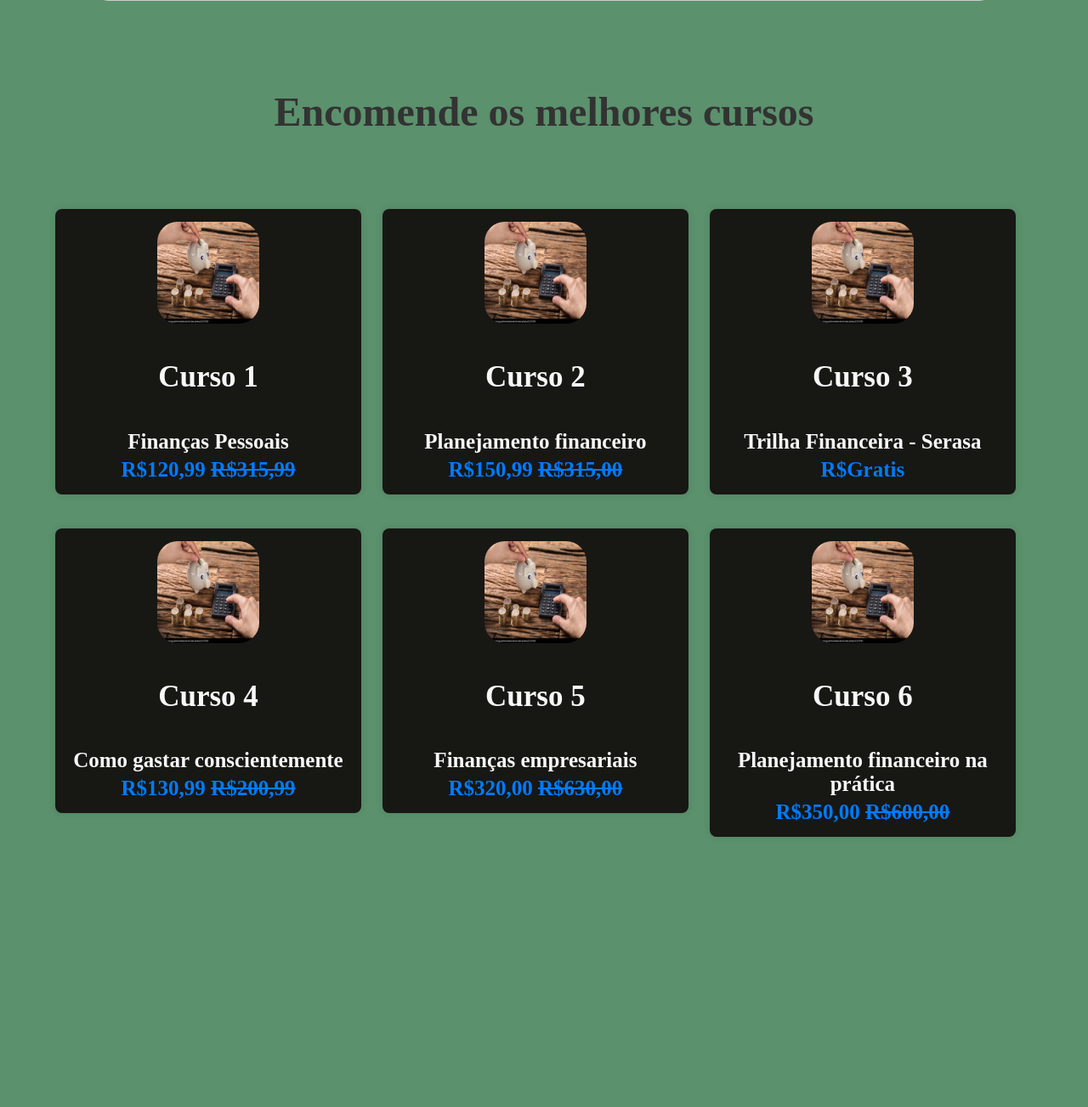
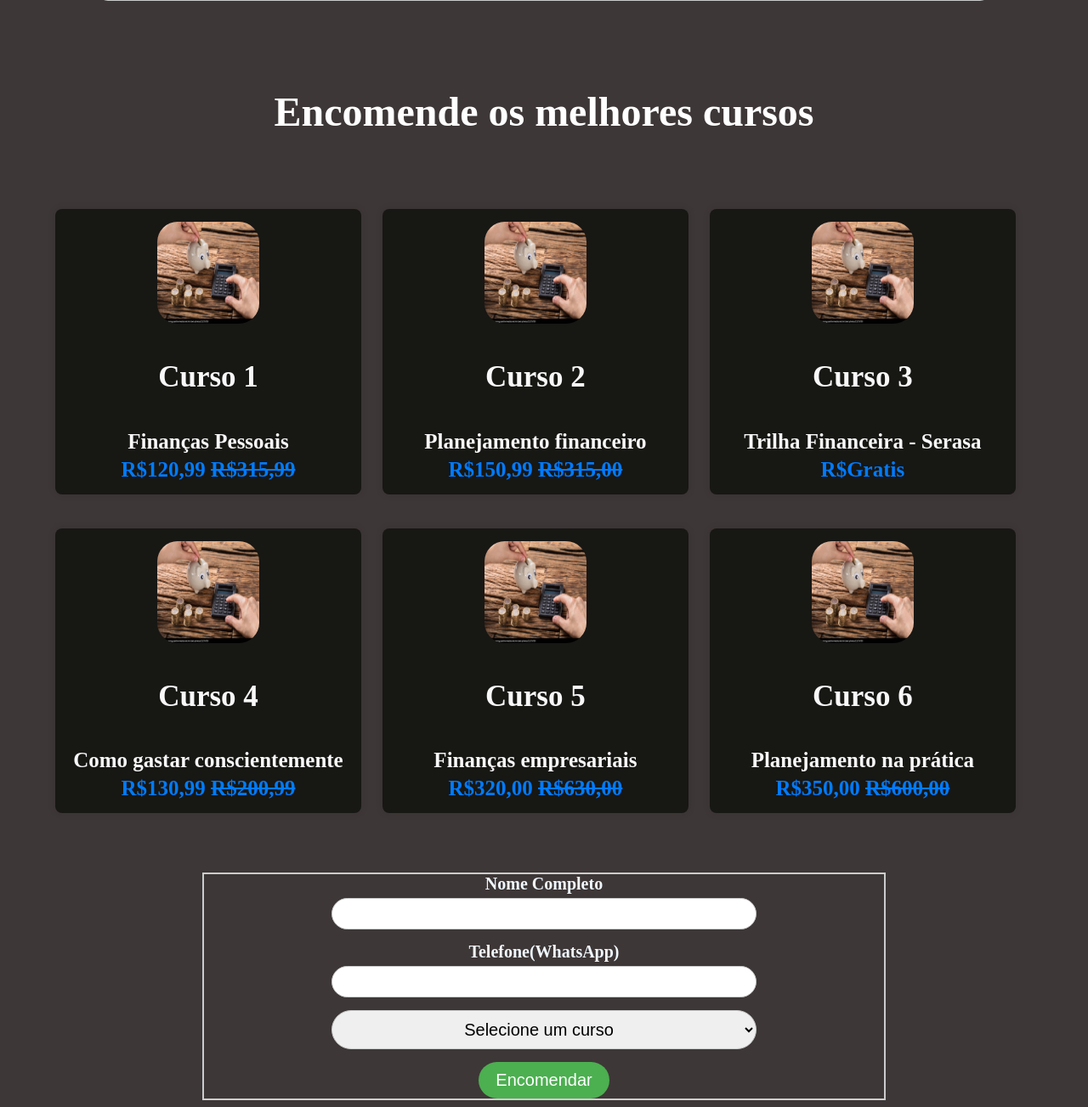
Before and after one commit to RaniFerreira/POUPEBEM-2.0, a PHP site: page / in a window 1280 px wide. Shown: the part 1609-2912 px from the top of the page at 85% size. Before the commit the page ends 2594 px from the top, so only its background shows below. Run offline with PHP 8.4, Linux system fonts and the light colour scheme.

Commit message:
envio de encomendas adicionado(design provisorio), conexão com banco de dados realizada

```diff
--- a/index.html
+++ b/index.php
@@ -1,3 +1,7 @@
+
+<?php
+
+?>
 <!DOCTYPE html>
 <html lang="pt-br">
 <head>
@@ -86,23 +90,53 @@
                 <div class="box">
                     <img src="src/img/pessoa-calculando.jpg" alt="">
                     <h2 class="curso-titulo">Curso 6</h2>
-                    <h5 class="curso-subtitulo">Planejamento financeiro na prática</h5>
+                    <h5 class="curso-subtitulo">Planejamento na prática</h5>
                     <div class="price curso-preco">R$350,00 <span>R$600,00</span></div>
                 </div>
 
                 <div class="">
+                </div>
+            </div>
 
-                </div>
+            <div class="caixaForm">
+
+                <form method="POST" action="dadosEncomenda.php">
+
+                    <div class="field">
+                        <label for="nome" class="label">Nome Completo</label>
+                        <div class="control">
+                            <input type="text" name="nome" id="nome" class="input">
+                        </div>
+                    </div>
+
+                    <div class="field">
+                        <label for="telefone" class="label">Telefone(WhatsApp)</label>
+                        <div class="control">
+                            <input name="telefone" id="telefone" class="input">
+                        </div>
+                    </div>
+
+                    <select name="curso" required>
+                        <option value="">Selecione um curso</option>
+
+                    <option value="Curso 1">Curso 1</option>
+                    <option value="Curso 2">Curso 2</option>
+                    <option value="Curso 3">Curso 3</option>
+                    <option value="Curso 4">Curso 4</option>
+                    <option value="Curso 5">Curso 5</option>
+                    <option value="Curso 6">Curso 6</option>
+                    </select>
 
 
-
+                        <div class="botao">
+                            <button type="submit"> Encomendar</button>
+                        </div>
+                </form>
             </div>
 
+        </section>
 
 
-
-
-        </section>
 
     </main>
 
--- a/src/css/style.css
+++ b/src/css/style.css
@@ -1,12 +1,13 @@
 body{
-    background-color: #5b916c;
+    background-color: #3e3737;
 }
 
+/*estilo para navbar*/
 .navbar {
     display: flex;
     justify-content: space-between;
     align-items: center;
-    background-color: #5b916c;
+    background-color: #333333;
     padding: 10px 20px;
     box-shadow: 0 2px 4px rgba(211, 214, 8, 0.1);
     border-radius: 5px;
@@ -41,7 +42,7 @@ body{
 
 .nav-links li a {
     text-decoration: none;
-    color: #333333;
+    color: white;
     font-weight: bold;
     padding: 10px 15px;
     font-size: 18px;
@@ -52,7 +53,7 @@ body{
 }
 
 .nav-links li a:hover {
-    background-color: #e3e30d;
+    background-color:green;
     color: #144303;
 }
 
@@ -84,7 +85,7 @@ body{
 
 .subtitulo {
     font-size: 35px;
-    color: #666;
+    color: #f0d908;
     margin-bottom: 40px;
     font-family: 'Arial Black', sans-serif;
 }
@@ -123,7 +124,7 @@ body{
 .tituloMaior {
     font-size: 48px;
     font-weight: bold;
-    color: #333;
+    color: white;
     text-align: center;
     margin-top: 10vh;
     transform: translateY(-50%);
@@ -162,14 +163,14 @@ body{
 }
 
 .box {
-    background-color: #171714; /* Bege */
+    background-color: #171714;
     border-radius: 8px;
     box-shadow: 0 0 10px rgba(0, 0, 0, 0.1);
     margin: 20px auto;
     margin-left: 25px;
     padding: 15px;
     float: left;
-    width: calc(33.33% - 40px); /* Largura ajustada */
+    width: calc(33.33% - 40px);
     box-sizing: border-box;
 }
 
@@ -179,3 +180,74 @@ body{
     border-radius: 20%;
     margin-bottom: 10px;
 }
+
+/*estilo do formulário de encomendas*/
+
+.caixaForm{
+    width: 800px;
+    margin: auto;
+    margin-top: 50px;
+    border: 2px solid #ccc;
+
+}
+
+h2 {
+    text-align: center;
+    margin-bottom: 20px;
+
+}
+
+.field {
+    margin-bottom: 15px;
+
+
+}
+
+.label {
+    display: block;
+    font-weight: bold;
+    margin-bottom: 5px;
+    font-size: 20px;
+    color: aliceblue;
+    text-align: center;
+}
+
+.input {
+    width: 500px;
+    padding: 10px;
+    border: 1px solid #ccc;
+    border-radius: 40px;
+    box-sizing: border-box;
+    margin-left: 150px;
+}
+
+select {
+    width: 500px;
+    padding: 10px;
+    border: 1px solid #ccc;
+    border-radius: 40px;
+    box-sizing: border-box;
+    margin-bottom: 15px;
+    font-size: 20px;
+    text-align: center;
+    margin-left: 150px;
+
+}
+
+.botao {
+    text-align: center;
+}
+
+button {
+    background-color: #4caf50;
+    color: white;
+    padding: 10px 20px;
+    border: none;
+    border-radius: 40px;
+    cursor: pointer;
+    font-size: 20px;
+}
+
+button:hover {
+    background-color: #45a049;
+}
```
Also changed, not shown: conexaoBD.php (added, +14 -0 lines), dadosEncomenda.php (added, +17 -0 lines).
